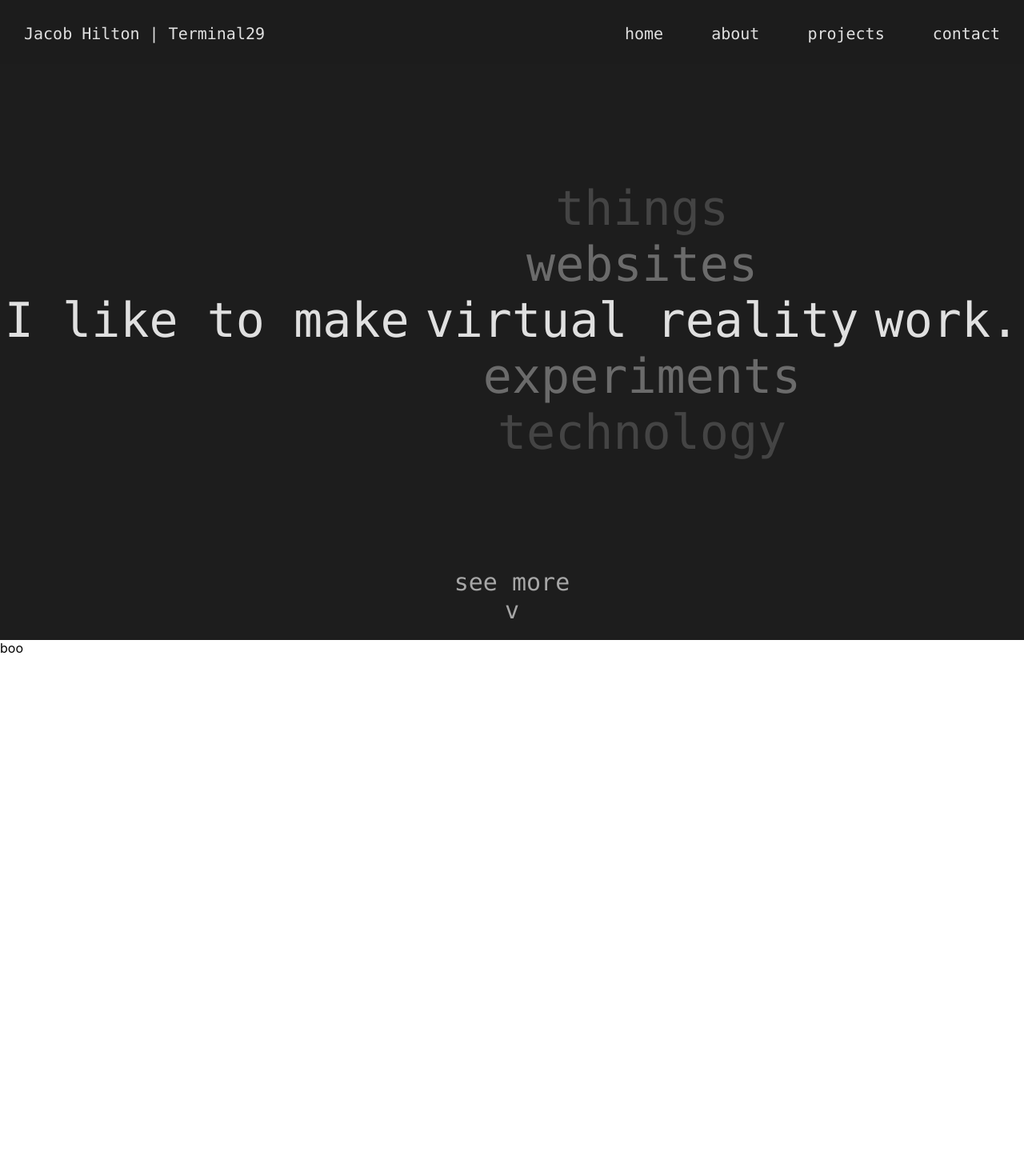
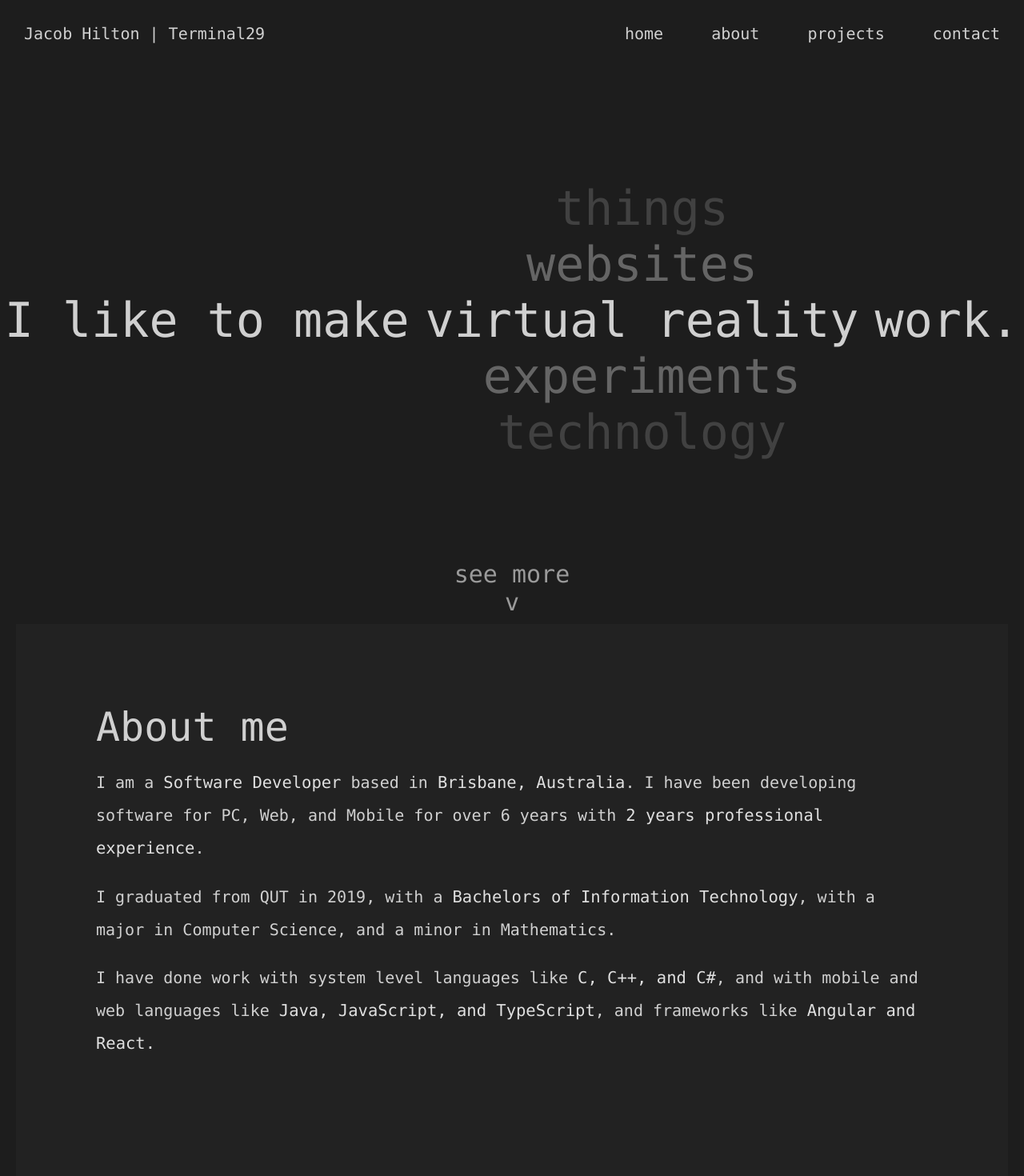
Before and after one commit to terminal29/portfolio-mk2, a React (Create React App) app: page / in a window 1280 px wide. Shown: the top 1470 px of the page at 80% size. Before the commit the page ends 820 px from the top, so only its background shows below. Built offline with nearby package versions, Linux system fonts and the light colour scheme.

Commit message:
Added some content

```diff
--- a/src/App.tsx
+++ b/src/App.tsx
@@ -50,9 +50,10 @@ function App() {
       width: heroTextWidth
     },
     menuContainerBorder: {
-      borderBottomWidth: showMenuBorder ? 1 : 0,
-      borderBottomColor: "#090909",
-      borderBottomStyle: "solid"
+      transition: "0.3s",
+      background: showMenuBorder
+        ? StyleProvider.getLightBackgroundColour()
+        : "#00000000"
     }
   });
 
@@ -147,7 +148,67 @@ function App() {
         </div>
       </div>
 
-      <div>boo</div>
+      <div className={css(styles.mainContentContainer)}>
+        <div
+          className={css(styles.subContentContainer)}
+          style={{ position: "relative", top: -20 }}
+        >
+          <div className={css(styles.contentContainer)}>
+            <div className={css(styles.contentHeader)}>About me</div>
+            <div className={css(styles.contentContent)}>
+              <p>
+                I am a{" "}
+                <span className={css(styles.highlightColour)}>
+                  Software Developer
+                </span>{" "}
+                based in{" "}
+                <span className={css(styles.highlightColour)}>
+                  Brisbane, Australia
+                </span>
+                . I have been developing software for PC, Web, and Mobile for
+                over 6 years with{" "}
+                <span className={css(styles.highlightColour)}>
+                  2 years professional experience
+                </span>
+                .
+              </p>
+              <p>
+                {" "}
+                I graduated from QUT in 2019, with a{" "}
+                <span className={css(styles.highlightColour)}>
+                  Bachelors of Information Technology
+                </span>
+                , with a major in Computer Science, and a minor in Mathematics.
+              </p>
+              <p>
+                {" "}
+                I have done work with system level languages like{" "}
+                <span className={css(styles.highlightColour)}>
+                  C, C++, and C#
+                </span>
+                , and with mobile and web languages like{" "}
+                <span className={css(styles.highlightColour)}>
+                  Java, JavaScript, and TypeScript
+                </span>
+                , and frameworks like{" "}
+                <span className={css(styles.highlightColour)}>
+                  Angular and React.
+                </span>
+              </p>
+            </div>
+          </div>
+
+          <div className={css(styles.contentContainer)}>
+            <div className={css(styles.contentHeader)}>Featured Projects</div>
+            <div className={css(styles.contentContent)}></div>
+          </div>
+
+          <div className={css(styles.contentContainer)}>
+            <div className={css(styles.contentHeader)}>Contact Me</div>
+            <div className={css(styles.contentContent)}></div>
+          </div>
+        </div>
+      </div>
     </div>
   );
 }
@@ -156,11 +217,11 @@ const styles = StyleSheet.create({
   siteContainer: {
     display: "flex",
     flexDirection: "column",
-    width: "100%"
+    width: "100%",
+    background: StyleProvider.getBackgroundColour()
   },
   foldContainer: {
     flex: "1 1 100vh",
-    background: StyleProvider.getBackgroundColour(),
     display: "flex",
     alignItems: "center",
     justifyContent: "center",
@@ -180,7 +241,7 @@ const styles = StyleSheet.create({
   heroTextStatic: {},
   foldPointerContainer: {
     position: "absolute",
-    bottom: 20
+    bottom: 30
   },
   foldPointer: {
     textAlign: "center",
@@ -215,7 +276,8 @@ const styles = StyleSheet.create({
     display: "flex",
     flexDirection: "row",
     background: StyleProvider.getBackgroundColour() + `cc`,
-    height: 80
+    height: 80,
+    zIndex: 1000
   },
   menuItem: {
     margin: "30px 30px",
@@ -232,6 +294,33 @@ const styles = StyleSheet.create({
     flex: 1,
     display: "flex",
     justifyContent: "flex-end"
+  },
+  mainContentContainer: {
+    paddingLeft: 20,
+    paddingRight: 20
+  },
+  subContentContainer: {
+    background: StyleProvider.getLightBackgroundColour(),
+    maxWidth: 1350,
+    margin: "0 auto"
+  },
+  contentContainer: {
+    padding: 100
+  },
+  contentHeader: {
+    color: StyleProvider.getFontColour(),
+    fontFamily: StyleProvider.getFont(),
+    fontSize: 50
+  },
+  contentContent: {
+    color: StyleProvider.getFontColour(),
+    fontFamily: StyleProvider.getFont(),
+    fontSize: 20,
+    lineHeight: 2
+  },
+  highlightColour: {
+    color: StyleProvider.getHighlightFontColour(),
+    fontSize: 20.5
   }
 });
 
--- a/src/StyleProvider.tsx
+++ b/src/StyleProvider.tsx
@@ -5,7 +5,13 @@ export class StyleProvider {
   public static getBackgroundColour(): string {
     return "#1D1D1D";
   }
+  public static getLightBackgroundColour(): string {
+    return "#222222";
+  }
   public static getFontColour(): string {
+    return "#d0d0d0";
+  }
+  public static getHighlightFontColour(): string {
     return "#e0e0e0";
   }
 }
```
